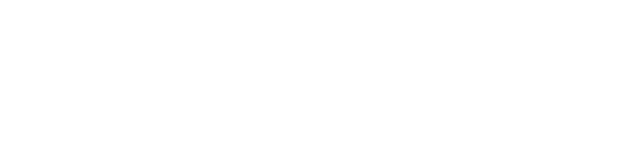
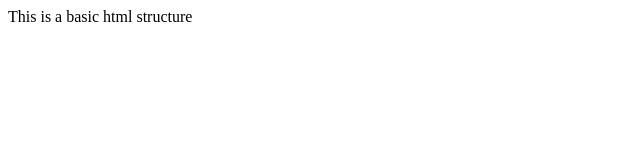
Before and after one commit to chimsoma/alx_html_css, a plain HTML site: page html_basic/base_index.html in a window 1280 px wide. Shown: the whole page, without its empty margins (0-640 px from the left). Drawn offline with Linux system fonts and the light colour scheme.

Commit message:
Basic Structure

```diff
--- a/html_basic/base_index.html
+++ b/html_basic/base_index.html
@@ -4,4 +4,7 @@
         <title>Basic Html</title>
 
     </head>
+    <body>
+        This is a basic html structure
+    </body>
 </html>
```
